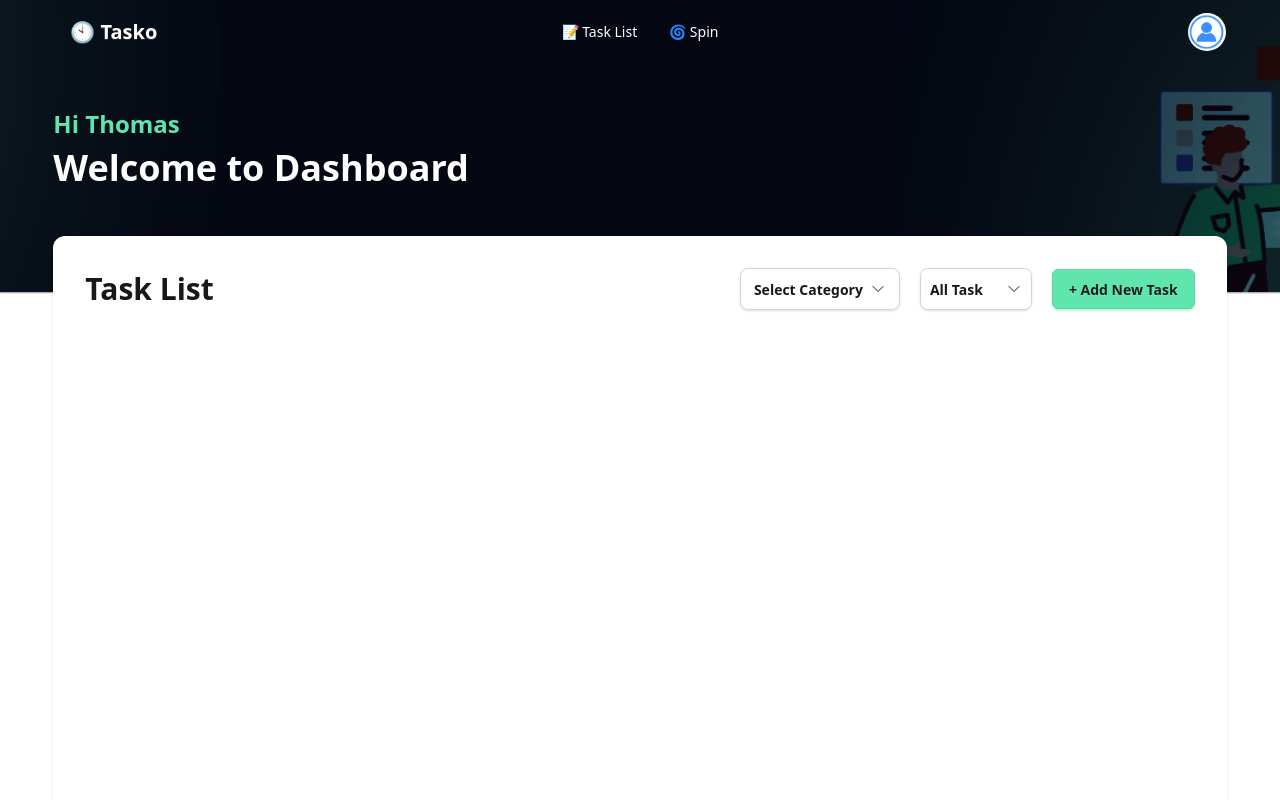
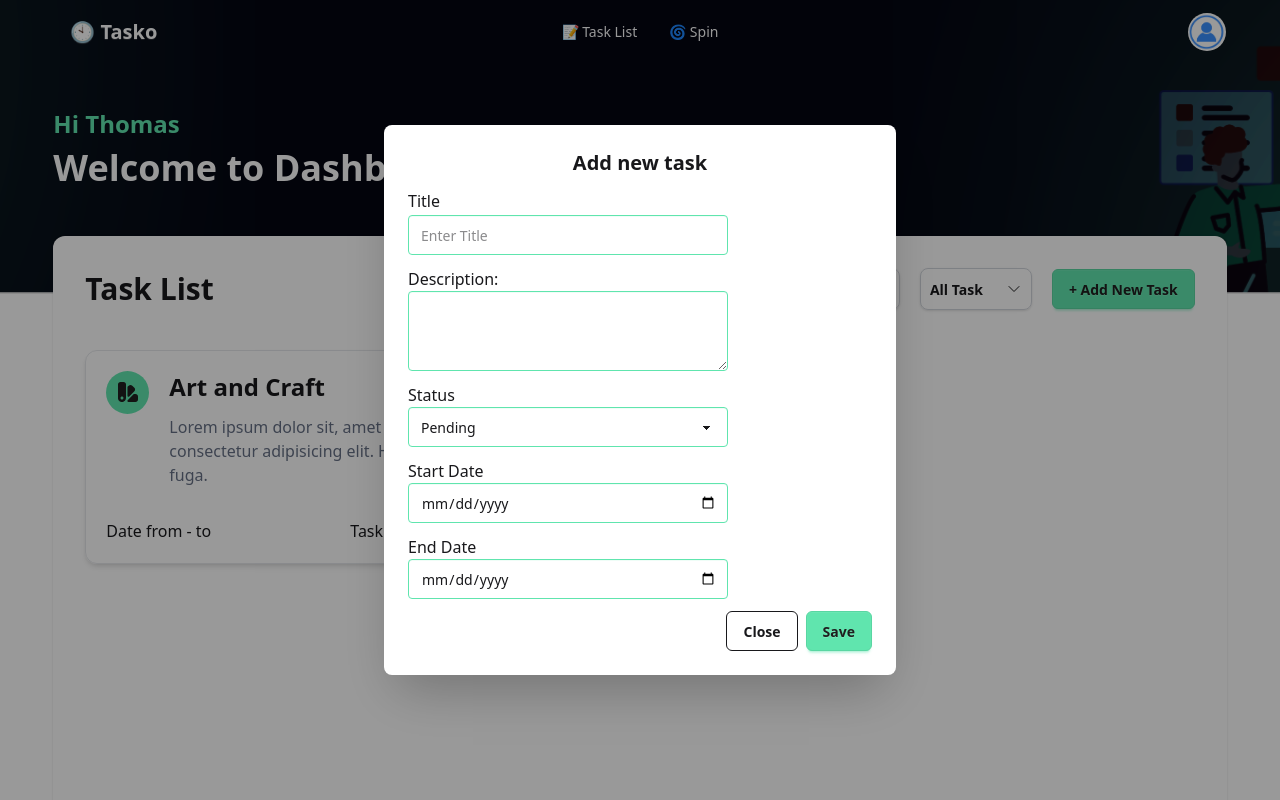
Before and after one commit to misbahulhoq/tasko, a Next.js app: page /dashboard in a window 1280 px wide. Both pictures are taken after a click on the button "+ Add New Task". Shown: the top 800 px of the page. Built offline with nearby package versions, Linux system fonts and the light colour scheme.

Commit message:
task creation logic completed

```diff
--- /dev/null
+++ b/src/app/dashboard/AddTaskForm.tsx
@@ -0,0 +1,194 @@
+import { useCreateTaskMutation } from "@/redux/features/tasks/tasksApiSlice";
+import React from "react";
+import { useForm, SubmitHandler } from "react-hook-form";
+import Swal from "sweetalert2";
+
+type TaskFormData = {
+  title: string;
+  description: string;
+  status: "pending" | "ongoing" | "done";
+  startDate: Date;
+  endDate: Date;
+};
+
+const AddTaskForm: React.FC = () => {
+  const {
+    register,
+    handleSubmit,
+    getValues,
+    formState: { errors },
+  } = useForm<TaskFormData>();
+  const [addNewTask, { isLoading }] = useCreateTaskMutation();
+
+  const onSubmit: SubmitHandler<TaskFormData> = (data) => {
+    console.log(data);
+    addNewTask(data)
+      .unwrap()
+      .then((res) => {
+        Swal.fire({
+          icon: "success",
+          title: "Success",
+          text: res.message,
+        });
+      })
+      .catch((err) => {
+        Swal.fire({
+          icon: "error",
+          title: "Oops...",
+          text: err.message,
+        });
+      });
+  };
+
+  return (
+    <>
+      <button
+        className="btn btn-primary"
+        disabled={isLoading}
+        onClick={() =>
+          document.getElementById("add_task_modal")?.classList.add("modal-open")
+        }
+      >
+        + Add New Task
+      </button>
+
+      <dialog id="add_task_modal" className="modal">
+        <div className="modal-box">
+          <h3 className="mb-3 text-center text-xl font-semibold">
+            Add new task
+          </h3>
+          <form
+            onSubmit={handleSubmit(onSubmit)}
+            className="task-form space-y-3"
+          >
+            <div className="form-group">
+              <label htmlFor="title" className="mb-0.5 block">
+                Title
+              </label>
+              <input
+                id="title"
+                className="input input-primary"
+                type="text"
+                placeholder="Enter Title"
+                {...register("title", { required: "Title is required" })}
+              />
+              {errors.title && (
+                <p className="text-error text-sm">{errors.title.message}</p>
+              )}
+            </div>
+
+            <div className="form-group">
+              <label htmlFor="description" className="block">
+                Description:
+              </label>
+              <textarea
+                id="description"
+                {...register("description", {
+                  required: "Description is required.",
+                })}
+                className="textarea textarea-primary"
+              />
+              {errors.description && (
+                <p className="text-error text-sm">
+                  {errors.description.message}
+                </p>
+              )}
+            </div>
+
+            <div className="form-group">
+              <label htmlFor="status" className="block">
+                Status
+              </label>
+              <select
+                id="status"
+                className="select select-primary"
+                {...register("status")}
+              >
+                <option value="pending">Pending</option>
+                <option value="ongoing">Ongoing</option>
+                <option value="done">Done</option>
+              </select>
+            </div>
+
+            <div className="form-group">
+              <label htmlFor="startDate" className="block">
+                Start Date
+              </label>
+              <input
+                id="startDate"
+                type="date"
+                className="input input-primary"
+                {...register("startDate", {
+                  required: "Start Date is required",
+                  valueAsDate: true,
+                  validate: (value) => {
+                    const today = new Date();
+                    today.setHours(0, 0, 0, 0);
+                    return (
+                      value.getTime() >= today.getTime() ||
+                      "Start date cannot be in the past."
+                    );
+                  },
+                })}
+              />
+              {errors.startDate && (
+                <p className="text-error text-sm">{errors.startDate.message}</p>
+              )}
+            </div>
+
+            <div className="form-group">
+              <label htmlFor="endDate" className="block">
+                End Date
+              </label>
+              <input
+                id="endDate"
+                type="date"
+                className="input input-primary"
+                placeholder="Enter end data here"
+                {...register("endDate", {
+                  valueAsDate: true,
+                  required: "End Date is required",
+                  validate: (value) => {
+                    const startDate = getValues("startDate");
+                    if (!startDate) return "Please select a start date first.";
+                    return (
+                      value.getTime() >= startDate.getTime() ||
+                      "End date cannot be before the start date."
+                    );
+                  },
+                })}
+              />
+              {errors.endDate && (
+                <p className="text-error text-sm">{errors.endDate.message}</p>
+              )}
+            </div>
+
+            {/* save and close buttons */}
+            <div className="flex justify-end gap-2">
+              <button
+                type="button"
+                className="btn btn-outline"
+                onClick={() =>
+                  document
+                    .getElementById("add_task_modal")
+                    ?.classList.remove("modal-open")
+                }
+              >
+                Close
+              </button>
+              <button
+                type="submit"
+                className="btn btn-primary"
+                disabled={isLoading}
+              >
+                Save
+              </button>
+            </div>
+          </form>
+        </div>
+      </dialog>
+    </>
+  );
+};
+
+export default AddTaskForm;
--- a/src/app/dashboard/page.tsx
+++ b/src/app/dashboard/page.tsx
@@ -1,5 +1,7 @@
 "use client";
+import TaskCard from "@/components/dashboard/TaskCard";
 import React, { useState } from "react";
+import AddTaskForm from "./AddTaskForm";
 
 const DashboardHome = () => {
   return (
@@ -9,8 +11,12 @@ const DashboardHome = () => {
         <div className="flex flex-wrap items-center gap-3 lg:gap-5">
           <CategoryDropdown />
           <TaskStatusDropdown />
-          <button className="btn btn-primary">+ Add New Task</button>
+          <AddTaskForm />
         </div>
+      </div>
+
+      <div className="task-card-wrapper mt-10 grid md:grid-cols-2 lg:grid-cols-3">
+        <TaskCard />
       </div>
     </section>
   );
@@ -114,6 +120,10 @@ const taskStatus = [
     slug: "pending",
   },
   {
+    name: "Ongoing",
+    slug: "ongoing",
+  },
+  {
     name: "Done",
     slug: "done",
   },
--- a/src/components/dashboard/DashboardNav.tsx
+++ b/src/components/dashboard/DashboardNav.tsx
@@ -19,7 +19,11 @@ const DashboardNav = () => {
       {/* Part 1: Logo & Mobile Hamburger Menu */}
       <div className="navbar-start">
         <div className="dropdown">
-          <div tabIndex={0} role="button" className="btn btn-ghost lg:hidden">
+          <div
+            tabIndex={0}
+            role="button"
+            className="btn btn-ghost pl-0 lg:hidden"
+          >
             <svg
               xmlns="http://www.w3.org/2000/svg"
               className="h-5 w-5"
--- /dev/null
+++ b/src/components/dashboard/TaskCard.tsx
@@ -0,0 +1,40 @@
+"use client";
+import Image from "next/image";
+import React from "react";
+import { TrashIcon } from "@heroicons/react/24/outline";
+
+const TaskCard = () => {
+  return (
+    <div className="min-h-[184px] max-w-[485px] rounded-xl border border-gray-200 p-5 shadow-md">
+      {/* Top part */}
+      <div className="top-part flex items-start gap-5">
+        <Image
+          src={"/task.svg"}
+          alt="task"
+          height={43}
+          width={43}
+          className=""
+        />
+
+        <div className="top-part-right grow">
+          <div className="mb-3 flex items-center justify-between gap-2">
+            <h3 className="text-2xl font-semibold">Art and Craft</h3>
+            <TrashIcon className="text-error h-7 w-7" />
+          </div>
+
+          <p>
+            Lorem ipsum dolor sit, amet consectetur adipisicing elit. Hic, fuga.
+          </p>
+        </div>
+      </div>
+
+      {/* Bottom part */}
+      <div className="bottom-part mt-8 flex items-center justify-between">
+        <span>Date from - to</span>
+        <span>Task Status</span>
+      </div>
+    </div>
+  );
+};
+
+export default TaskCard;
--- /dev/null
+++ b/src/interfaces/task.interface.ts
@@ -0,0 +1,7 @@
+export interface ITask {
+  title: string;
+  description: string;
+  status: "pending" | "ongoing" | "done";
+  startDate: Date;
+  endDate: Date;
+}
--- a/src/redux/features/api/baseApi.ts
+++ b/src/redux/features/api/baseApi.ts
@@ -6,4 +6,5 @@ export const baseApi = createApi({
   reducerPath: "api",
   baseQuery: fetchBaseQuery({ baseUrl, credentials: "include" }),
   endpoints: () => ({}),
+  tagTypes: ["Task"],
 });
--- a/src/redux/features/tasks/tasksApiSlice.ts
+++ b/src/redux/features/tasks/tasksApiSlice.ts
@@ -1,17 +1,20 @@
 import { Response } from "@/interfaces/response.interface";
 import { baseApi } from "../api/baseApi";
+import { ITask } from "@/interfaces/task.interface";
 
 const tasksApiSlice = baseApi.injectEndpoints({
   endpoints: (builder) => ({
-    getTasks: builder.query<Response, void>({
+    getTasks: builder.query<Response<ITask[]>, void>({
       query: () => "/tasks",
+      providesTags: ["Task"],
     }),
-    createTask: builder.mutation({
+    createTask: builder.mutation<Response<ITask>, ITask>({
       query: (data) => ({
         url: "/tasks",
         method: "POST",
         body: data,
       }),
+      invalidatesTags: ["Task"],
     }),
   }),
 });
```
Also changed, not shown: public/task.svg (added).
